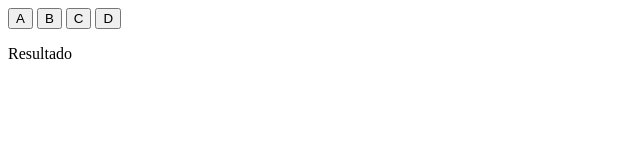
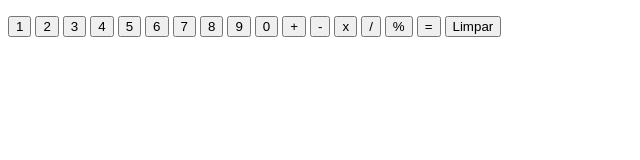
Before and after one commit to SamukaArcanjo/Projeto-Calculadora, a plain HTML site: page index.html in a window 1280 px wide. Shown: the whole page, without its empty margins (0-640 px from the left). Drawn offline with Linux system fonts and the light colour scheme.

Commit message:
Completo

```diff
--- a/index.html
+++ b/index.html
@@ -3,17 +3,36 @@
 <head>
     <meta charset="UTF-8">
     <meta name="viewport" content="width=device-width, initial-scale=1.0">
+    <link rel="stylesheet" href="style.css">
     <title>O1</title>
 </head>
 <body>
-    <div class="opcoes">
-        <button class="opcao">A</button>
-        <button class="opcao">B</button>
-        <button class="opcao">C</button>
-        <button class="opcao">D</button>
+    <div class="calculadora">
+        <p id="display">  </p>
+        <div class="botoes">
+            <button class="numero">1</button>
+            <button class="numero">2</button>
+            <button class="numero">3</button>
+            <button class="numero">4</button>
+            <button class="numero">5</button>
+            <button class="numero">6</button>
+            <button class="numero">7</button>
+            <button class="numero">8</button>
+            <button class="numero">9</button>
+            <button class="numero">0</button>
+
+            <button class="operador">+</button>
+            <button class="operador">-</button>
+            <button class="operador">x</button>
+            <button class="operador">/</button>
+            <button class="operador">%</button>
+
+            <button id="calcular"> = </button>
+
+            <button id="limpar">Limpar</button>
+
+        </div>
     </div>
-
-    <p id="resultado">Resultado</p>
 
 
     <script src="script.js"></script>
```
